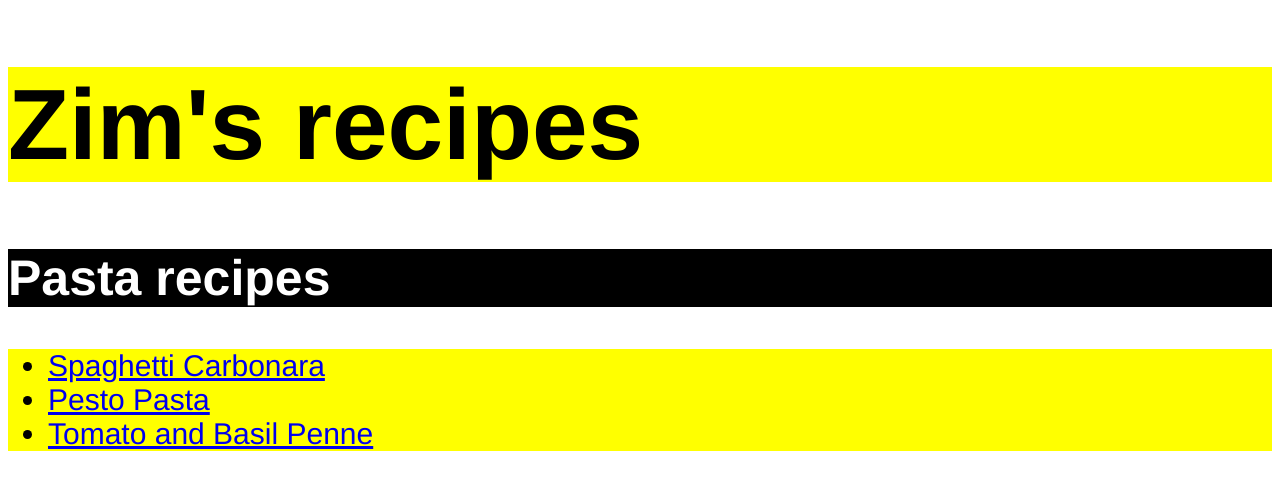
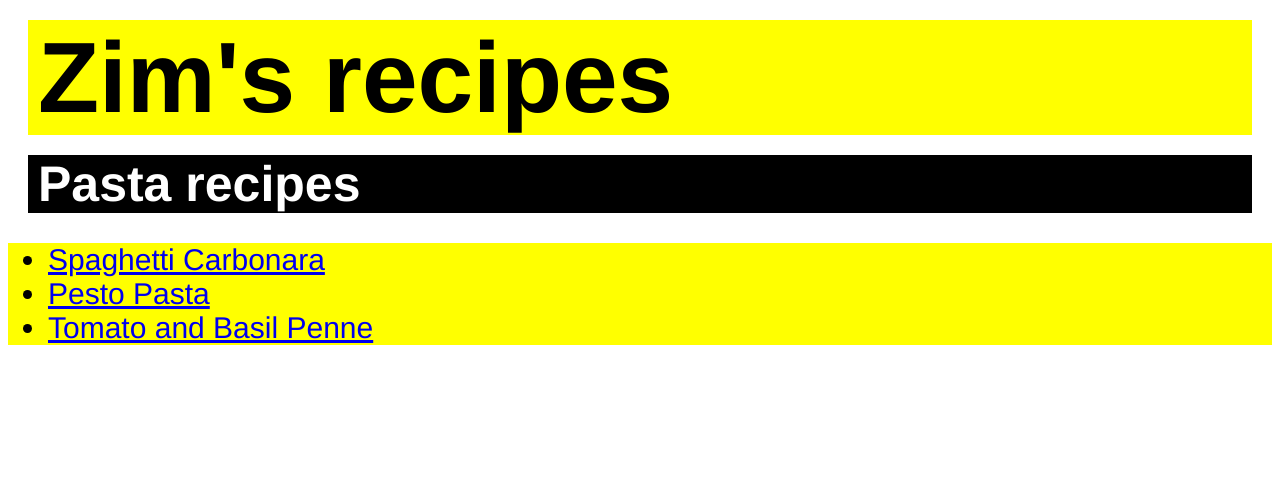
Before and after one commit to zimdo77/recipes, a plain HTML site: page index.html in a window 1280 px wide. Drawn offline with Linux system fonts and the light colour scheme.

Commit message:
edit elements' margin, padding, border

```diff
--- a/styles.css
+++ b/styles.css
@@ -5,12 +5,16 @@
 h1 {
     background-color: yellow;
     font-size: 100px;
+    margin: 20px;
+    padding-left: 10px;
 }
 
 h2 {
     background-color: black;
     color: white;
     font-size: 50px;
+    margin: 20px;
+    padding-left: 10px;
 }
 
 ul, ol, p {
@@ -22,3 +26,7 @@ img {
     width: 700;
     height: auto;
 }
+
+* {
+    /*outline: 2px dotted black;*/
+}
```
